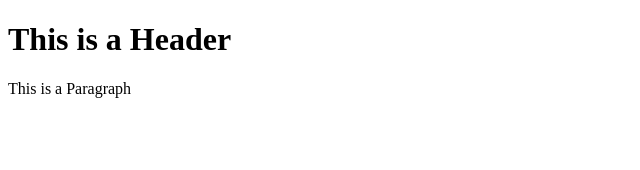
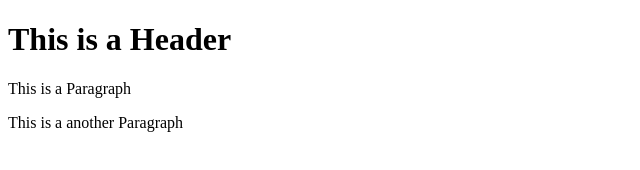
Before and after one commit to WrecksFL/git-test, a plain HTML site: page index.html in a window 1280 px wide. Shown: the whole page, without its empty margins (0-640 px from the left). Drawn offline with Linux system fonts and the light colour scheme.

Commit message:
Third-commit

```diff
--- a/index.html
+++ b/index.html
@@ -9,5 +9,6 @@
     <body>
         <h1>This is a Header</h1>
         <p>This is a Paragraph</p>
+        <p>This is a another Paragraph</p>
     </body>
 </html>
```
